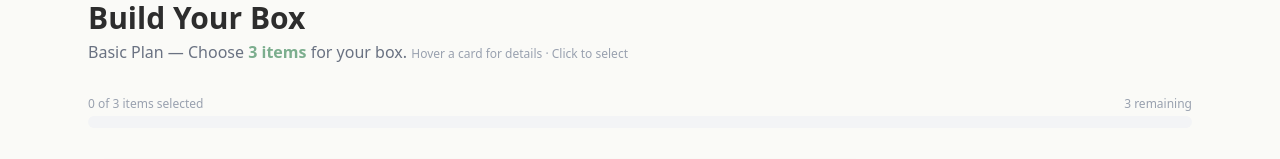
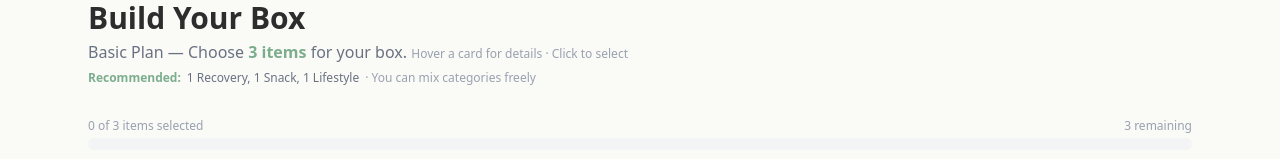
Before and after one commit to lacelcarolanetolentino1gh/boxnijuanph, a Next.js app: page /builder in a window 1280 px wide. Shown: the part 313-472 px from the top of the page. Built offline with nearby package versions, Linux system fonts and the light colour scheme.

Commit message:
Builder: add soft category guidance hint under plan title

```diff
--- a/app/builder/page.tsx
+++ b/app/builder/page.tsx
@@ -3,7 +3,7 @@ import { useEffect, useState, useRef } from "react";
 import { useRouter } from "next/navigation";
 import Link from "next/link";
 import Image from "next/image";
-import { PRODUCTS, CATEGORIES, BRANDS, PLAN_ITEM_COUNTS, Product } from "@/lib/data";
+import { PRODUCTS, CATEGORIES, BRANDS, PLAN_ITEM_COUNTS, PLANS, Product } from "@/lib/data";
 import StepIndicator from "@/components/StepIndicator";
 
 type SelectedItem = { product: Product; variant: string; qty: number };
@@ -451,6 +451,7 @@ export default function BuilderPage() {
   };
 
   const planLabel = plan.charAt(0).toUpperCase() + plan.slice(1);
+  const planData = PLANS.find((p) => p.id === plan);
   const remaining = isCustom ? 0 : maxItems - selected.length;
   const boxComplete = isCustom ? selected.length > 0 : selected.length >= maxItems;
 
@@ -472,10 +473,19 @@ export default function BuilderPage() {
             {" "}<span className="text-xs text-gray-400">Hover a card for details · Click to select</span>
           </p>
         ) : (
-          <p className="text-gray-500">
-            {planLabel} Plan — Choose <span className="font-bold text-[#7CAE8E]">{maxItems} items</span> for your box.
-            {" "}<span className="text-xs text-gray-400">Hover a card for details · Click to select</span>
-          </p>
+          <>
+            <p className="text-gray-500">
+              {planLabel} Plan — Choose <span className="font-bold text-[#7CAE8E]">{maxItems} items</span> for your box.
+              {" "}<span className="text-xs text-gray-400">Hover a card for details · Click to select</span>
+            </p>
+            {planData?.description && (
+              <p className="text-xs text-[#7CAE8E] mt-1.5 flex items-center gap-1.5">
+                <span className="font-semibold">Recommended:</span>
+                <span className="text-gray-500">{planData.description}</span>
+                <span className="text-gray-400">· You can mix categories freely</span>
+              </p>
+            )}
+          </>
         )}
       </div>
 
```
